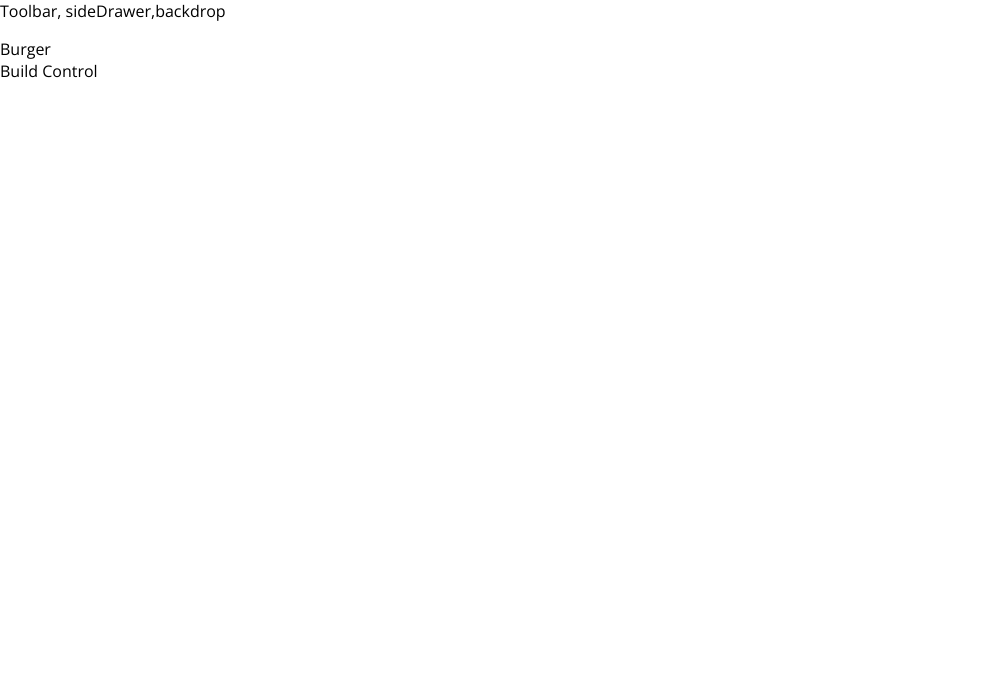
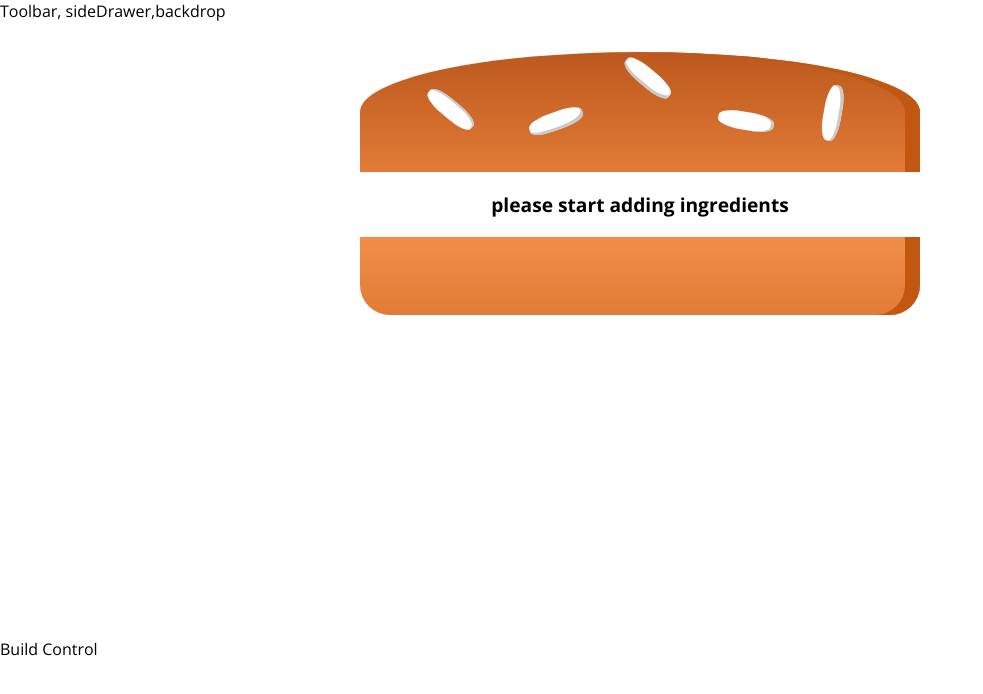
Before and after one commit to Rahul255/burger, a React app: page / in a window 1280 px wide. Shown: the top 694 px of the page, without its empty margins (0-983 px from the left). Built offline with nearby package versions, Linux system fonts and the light colour scheme.

Commit message:
BurgerControls and Burger.css added

```diff
--- /dev/null
+++ b/src/components/Burger/Burger.css
@@ -0,0 +1,31 @@
+.Burger {
+    width: 100%;
+    margin: auto;
+    height: 250px;
+    overflow: scroll;
+    text-align: center;
+    font-weight: bold;
+    font-size: 1.2rem;
+}
+@media (min-width: 500px) and (min-height: 400px) {
+    .Burger{
+        width: 350px;
+        height: 300px;
+    }
+
+}
+@media (min-width: 500px) and (min-height: 401px) {
+    .Burger{
+        width: 450px;
+        height: 400px;
+    }
+
+}
+
+@media (min-width: 1000px) and (min-height: 700px) {
+    .Burger{
+        width: 700px;
+        height: 600px;
+    }
+
+}
--- a/src/components/Burger/Burger.js
+++ b/src/components/Burger/Burger.js
@@ -0,0 +1,26 @@
+import React from 'react';
+import classes from './Burger.css';
+import BurgerIngredient from "./BurgerIngredient/BurgerIngredient";
+const burger = (props) =>{
+    let transformedIngredients = Object.keys(props.ingredients).map(igKey =>{
+        return [...Array(props.ingredients[igKey])].map((_,i) => {
+            return <BurgerIngredient key={igKey + i} type={igKey} />
+        })
+    })
+        .reduce((arr,el) => {
+            return arr.concat(el)
+        },[]);
+    if (transformedIngredients.length === 0) {
+        transformedIngredients = <p>please start adding ingredients</p>;
+    }
+    console.log(transformedIngredients);
+
+    return(
+        <div className={classes.Burger}>
+            <BurgerIngredient type="bread-top" />
+            {transformedIngredients}
+            <BurgerIngredient type="bread-bottom" />
+        </div>
+    );
+};
+export default burger;
--- a/src/containers/BurgerBuilder/BurgerBuilder.js
+++ b/src/containers/BurgerBuilder/BurgerBuilder.js
@@ -1,11 +1,24 @@
 import React, {Component} from 'react';
-import Aux from '../../hoc/Aux'
+import Aux from '../../hoc/Aux';
+import Burger from '../../components/Burger/Burger';
 
 class BurgerBuilder extends Component {
+    // constructor(props) {
+    //     super(props);
+    //     this.state = {...}
+    // }
+    state = {
+        ingredients: {
+            salad: 0,
+            bacon: 0,
+            cheese: 0,
+            meat: 0
+        }
+    }
     render() {
         return (
             <Aux>
-                <div>Burger</div>
+                <Burger ingredients={this.state.ingredients}/>
                 <div>Build Control</div>
             </Aux>
         );
```
Also changed, not shown: src/components/Burger/BuildControls/BuildControls.js (added).
